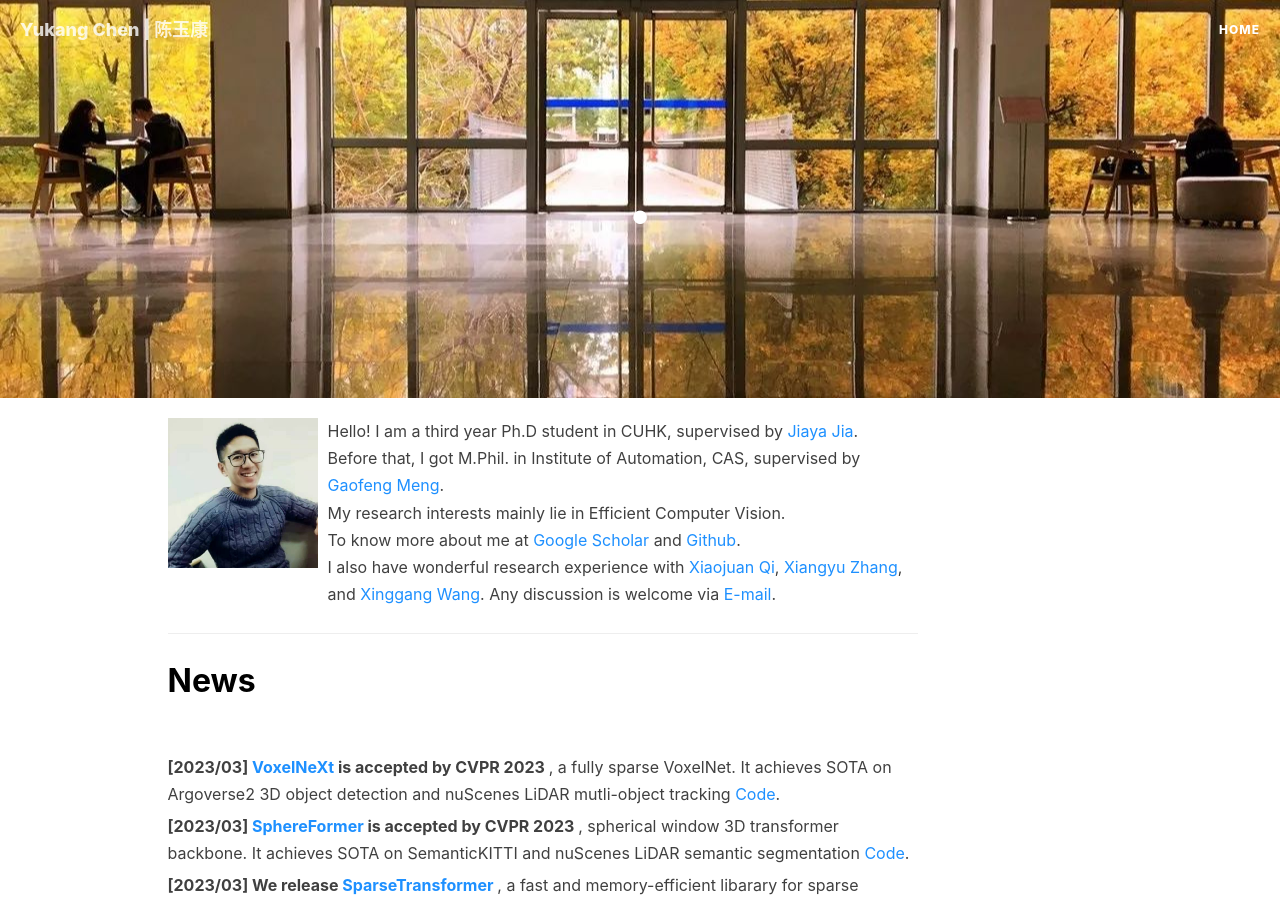
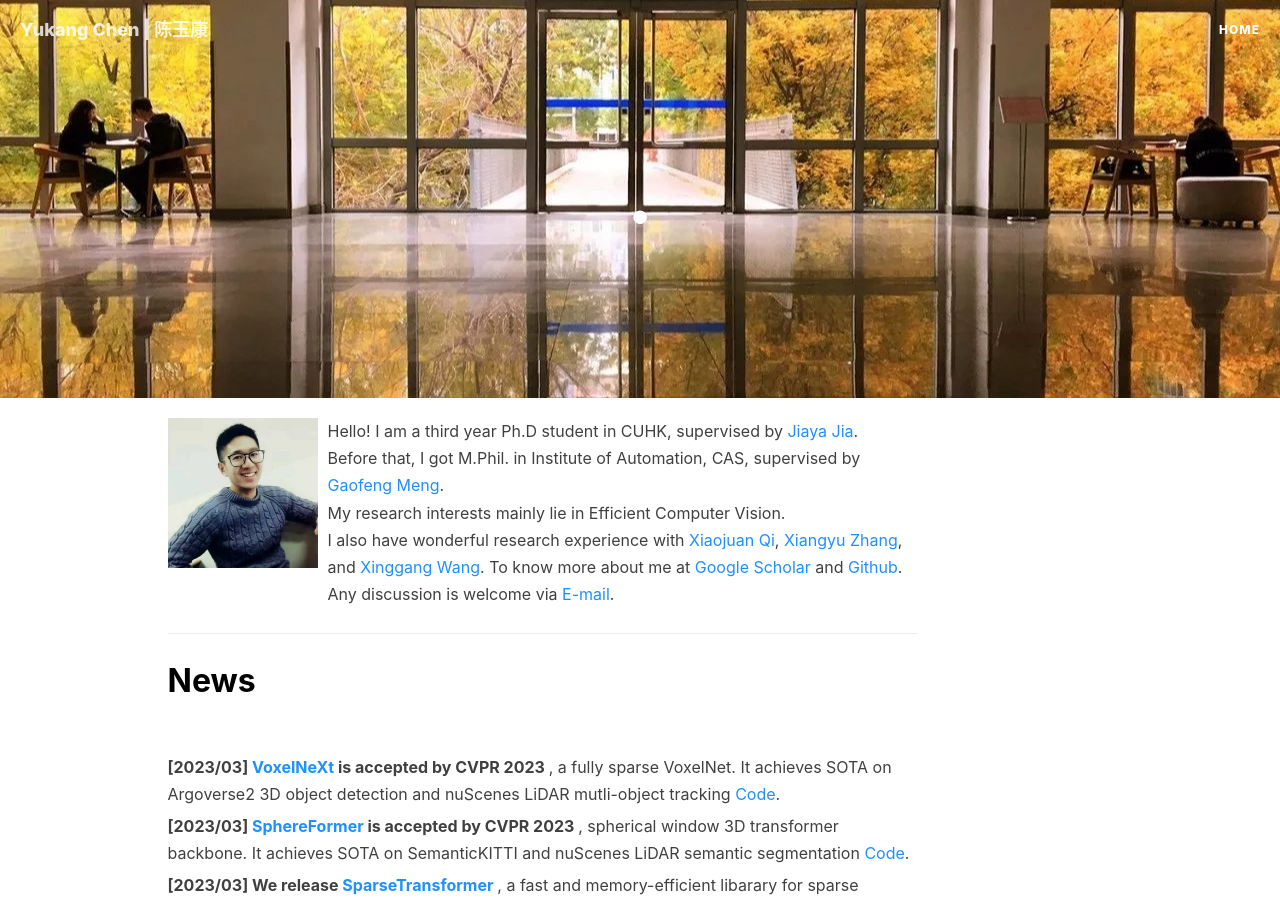
Before and after one commit to yukang2017/yukang2017.github.io, a Jekyll site: the page built from index.html, in a window 1280 px wide and 900 px high. Built offline with Jekyll 4.4.1, drawn with Linux system fonts in a browser that asks for light colours; nearby versions of some CDN libraries; the list of posts is cut into pages by our own code; comment, search, counter and statistics services are not loaded.

Commit message:
Update index.html

```diff
--- a/index.html
+++ b/index.html
@@ -11,20 +11,18 @@ description: ""
 			<div class="media-body">
 				<p class="media-heading">
 					Hello! I am a third year Ph.D student in CUHK, supervised by <a target="_blank"
-					   href="http://jiaya.me/"><font color="DodgerBlue">Jiaya Jia</font></a>. <br>
-					Before that, I got M.Phil. in Institute of Automation, CAS, supervised by <a target="_blank"
-					 href="https://scholar.google.com/citations?user=5hti_r0AAAAJ&hl=zh-CN"><font color="DodgerBlue">Gaofeng Meng</font></a></font>. <br>
-					My research interests mainly lie in Efficient Computer Vision. <br>
-					To know more about me at
+					   href="http://jiaya.me/"><font color="DodgerBlue">Jiaya Jia</font></a>. <br> Before that, I got M.Phil. in Institute of Automation, CAS, supervised by <a target="_blank"
+					 href="https://scholar.google.com/citations?user=5hti_r0AAAAJ&hl=zh-CN"><font color="DodgerBlue">Gaofeng Meng</font></a></font>. <br> My research interests mainly lie in Efficient Computer Vision. <br> I also have wonderful research experience with
+			<a target="_blank" href="https://scholar.google.com/citations?user=bGn0uacAAAAJ&hl=en"><font color="DodgerBlue">Xiaojuan Qi</font></a></font>,
+			<a target="_blank" href="https://scholar.google.com/citations?user=yuB-cfoAAAAJ&hl=en"><font color="DodgerBlue">Xiangyu Zhang</font></a></font>, and
+			<a target="_blank" href="https://scholar.google.com/citations?user=qNCTLV0AAAAJ&hl=en"><font color="DodgerBlue">Xinggang Wang</font></a></font>.
+
+			To know more about me at
 					<a target="_blank"
 					   href="https://scholar.google.com/citations?user=6p0ygKUAAAAJ&hl=en"><font color="DodgerBlue">Google Scholar</font></a>
 					and
 					<a target="_blank"
 					   href="https://github.com/yukang2017"><font color="DodgerBlue">Github</font></a>. <br>
-					I also have wonderful research experience with
-			<a target="_blank" href="https://scholar.google.com/citations?user=bGn0uacAAAAJ&hl=en"><font color="DodgerBlue">Xiaojuan Qi</font></a></font>,
-			<a target="_blank" href="https://scholar.google.com/citations?user=yuB-cfoAAAAJ&hl=en"><font color="DodgerBlue">Xiangyu Zhang</font></a></font>, and
-			<a target="_blank" href="https://scholar.google.com/citations?user=qNCTLV0AAAAJ&hl=en"><font color="DodgerBlue">Xinggang Wang</font></a></font>.
 					Any discussion is welcome via <a target="_blank"
 					   href="yukangchen@cse.cuhk.edu.hk"><font color="DodgerBlue">E-mail</font></a>.</font>
 				</p>
```
